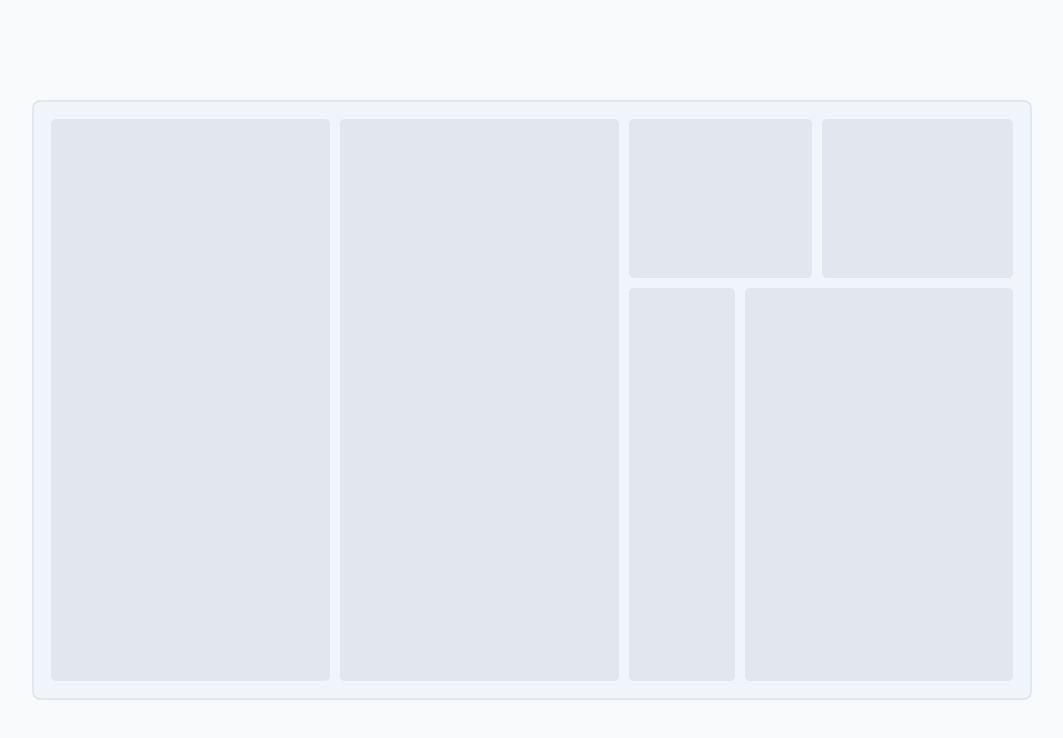
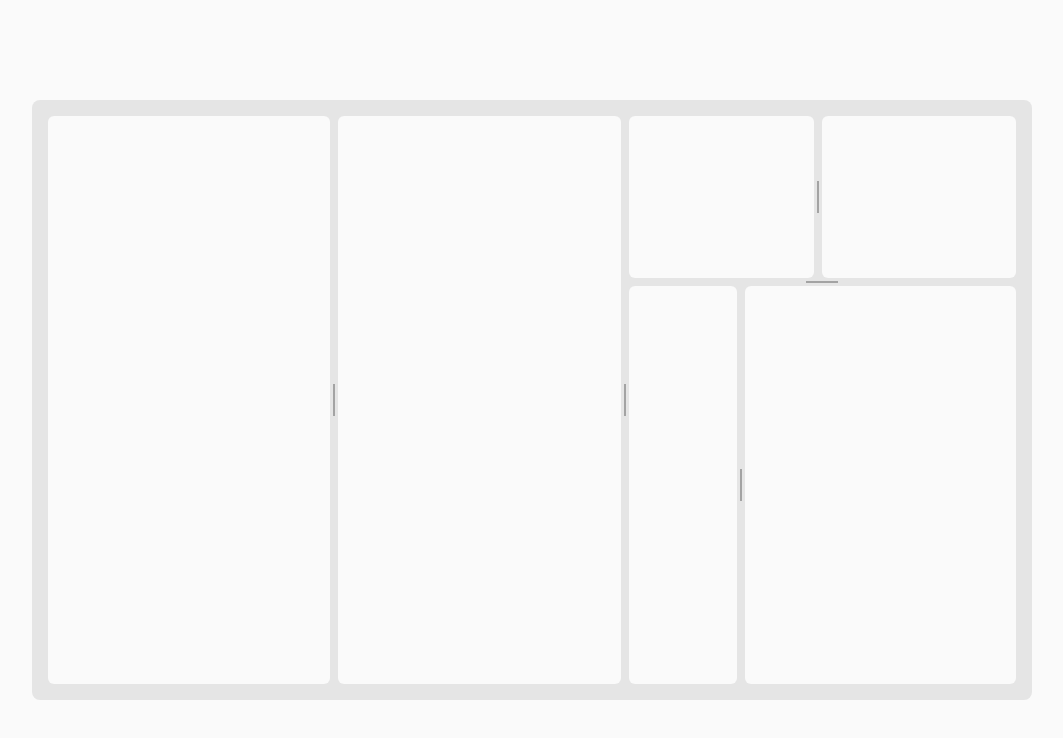
Before and after one commit to chtushar/the-panels, a Svelte app: page / in a window 1280 px wide. Shown: the top 738 px of the page, without its empty margins (108-1171 px from the left). Built offline with nearby package versions, Linux system fonts and the light colour scheme.

Commit message:
:sparkles: Position resize handle

```diff
--- a/src/App.svelte
+++ b/src/App.svelte
@@ -7,27 +7,76 @@
   });
 </script>
 
-<main class="flex flex-col items-center justify-center h-full p-4 dark:bg-neutral-900 bg-slate-50">
-  <div class="w-full h-full max-w-[1000px] max-h-[600px] dark:bg-slate-800 bg-slate-100 border-2 border-solid dark:border-slate-700 border-slate-200 rounded-lg relative flex gap-4 p-4">
+<main class="flex flex-col items-center justify-center h-full p-4 dark:bg-neutral-900 bg-neutral-50">
+  <div class="w-full h-full max-w-[1000px] max-h-[600px] dark:bg-neutral-800 bg-neutral-200 rounded-lg relative flex gap-4 p-4">
     <div class="relative bg-transparent w-full h-full" bind:clientWidth={$dimensions.width} bind:clientHeight={$dimensions.height}>
       {#each Object.keys($panelsWithDimensions) as id}
         {#if $panelsWithDimensions[id].type === PanelType.Panel}
           <div
             data-id={id}
-            class="absolute dark:bg-slate-900 bg-slate-500 rounded-md opacity-10 border border-solid border-amber-50"
+            class="absolute dark:bg-neutral-900 bg-neutral-50 rounded-md flex flex-col overflow-hidden"
             style="
               left: {$panelsWithDimensions[id].x}px;
               top: {$panelsWithDimensions[id].y}px;
               width: {$panelsWithDimensions[id].width}px;
               height: {$panelsWithDimensions[id].height}px;"
-          />
+          >
+            <div class="h-8 w-full" />
+            <div class="flex-1" />
+          </div>
         {/if}
-        <!-- {#if $panelsWithDimensions[id].type === PanelType.Resize}
-          <div class="absolute dark:bg-neutral-900 opacity-10"
-            style="left: {$panelsWithDimensions[id].x}px; top: {$panelsWithDimensions[id].y}px; width: {$panelsWithDimensions[id].width}px; height: {$panelsWithDimensions[id].height}px;"
-          />
-        {/if} -->
+        {#if $panelsWithDimensions[id].resizeHandle}
+          <div
+            class=
+              "{
+                clsx(
+                  "absolute flex items-center justify-center",
+                  $panelsWithDimensions[id].splitOrientation === SplitOrientation.Horizontal ? "w-2 cursor-col-resize" : "h-2 cursor-row-resize",
+              )}"
+            style="
+            left: {$panelsWithDimensions[id].x + ($panelsWithDimensions[id].splitOrientation === SplitOrientation.Horizontal ? $panelsWithDimensions[id].width : 0)}px;
+            top: {$panelsWithDimensions[id].y + ($panelsWithDimensions[id].splitOrientation === SplitOrientation.Vertical ? $panelsWithDimensions[id].height : 0)}px;
+            width: {$panelsWithDimensions[id].splitOrientation === SplitOrientation.Horizontal ? '8px' : $panelsWithDimensions[id].width}px;
+            height: {$panelsWithDimensions[id].splitOrientation === SplitOrientation.Vertical ? '8px' : $panelsWithDimensions[id].height}px;"
+          >
+            <div
+            class=
+              "{
+                clsx(
+                  "bg-neutral-400 dark:bg-neutral-700",
+                  $panelsWithDimensions[id].splitOrientation === SplitOrientation.Horizontal ? "w-0.5 h-8" : "w-8 h-0.5",
+                )
+              }"
+            />
+        </div>
+        {/if}
       {/each}
     </div>
   </div>
 </main>
+
+<!--
+{#if $panelsWithDimensions[id].resizeHandle}
+          <div
+            class=
+              "{
+                clsx(
+                  "absolute flex items-center justify-center",
+                  $panelsWithDimensions[id].splitOrientation === SplitOrientation.Horizontal ? "w-2 h-full cursor-col-resize" : "w-full h-2 cursor-row-resize",
+
+              )}"
+            style="
+              left: {$panelsWithDimensions[id].x + $panelsWithDimensions[id].width}px;
+              top: {$panelsWithDimensions[id].y}px;"
+          >
+            <div
+              class=
+                "{
+                  clsx(
+                    "bg-slate-300 dark:bg-slate-700",
+                    $panelsWithDimensions[id].splitOrientation === SplitOrientation.Horizontal ? "w-0.5 h-8" : "w-8 h-0.5",
+                  )
+                }"
+            />
+          </div>
+        {/if} -->
```
